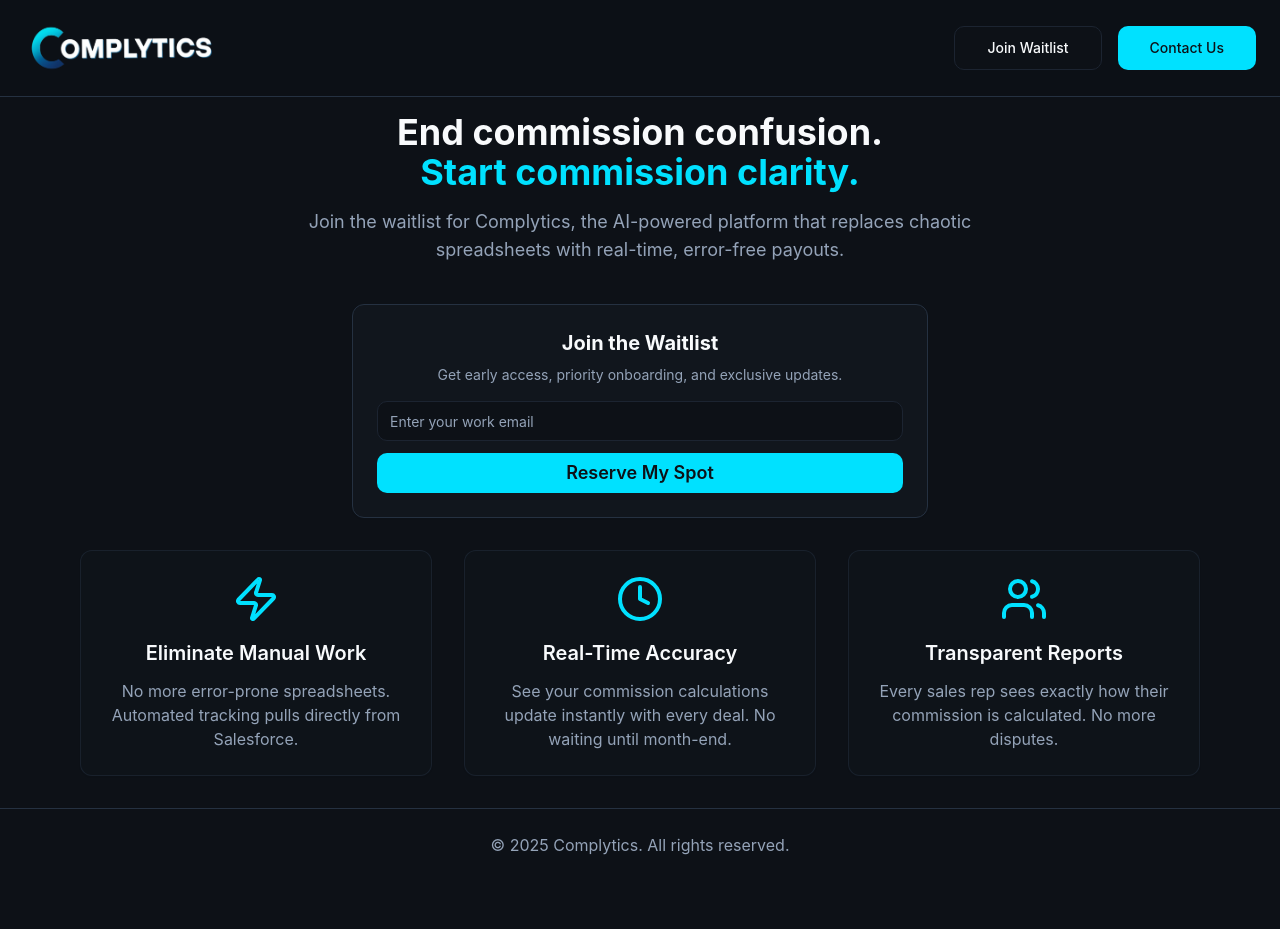
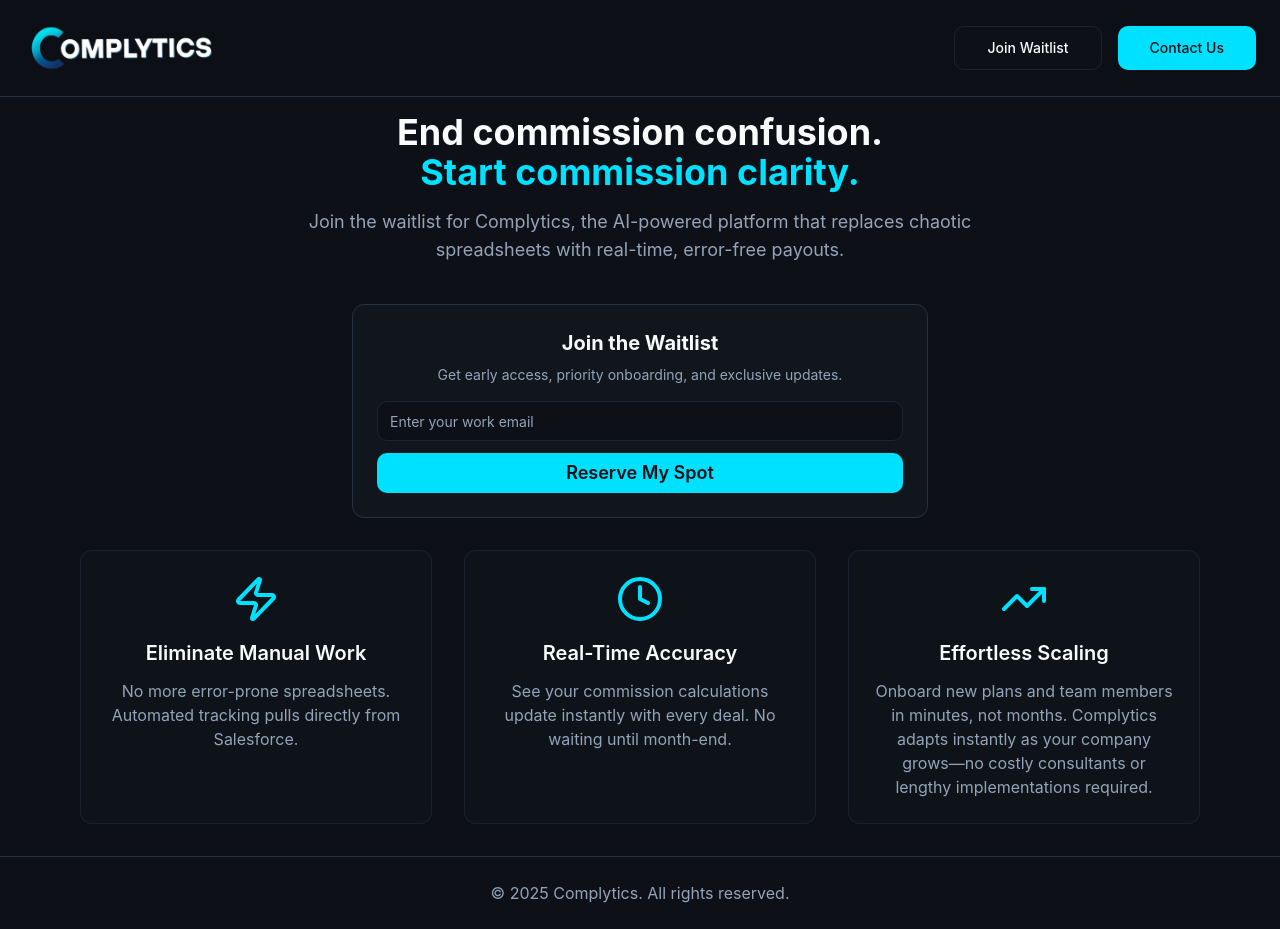
Before and after one commit to complytics-dev/complytics-ai-insights, a React (Vite) app: page /waitlist in a window 1280 px wide. Before the commit the page ends 881 px from the top, so only its background shows below. Built offline with nearby package versions, Linux system fonts and the light colour scheme; the HTML template or start-up script is replaced by a standard one.

Commit message:
Replace feature box content
Replaced the content of a feature box with new text.

```diff
--- a/src/pages/Waitlist.tsx
+++ b/src/pages/Waitlist.tsx
@@ -98,10 +98,10 @@ const Waitlist = () => {
 
             <Card className="bg-card/50 border-border/50">
               <CardContent className="p-6 text-center">
-                <Users className="h-12 w-12 text-primary mx-auto mb-4" />
-                <h3 className="text-xl font-semibold mb-3">Transparent Reports</h3>
+                <TrendingUp className="h-12 w-12 text-primary mx-auto mb-4" />
+                <h3 className="text-xl font-semibold mb-3">Effortless Scaling</h3>
                 <p className="text-muted-foreground">
-                  Every sales rep sees exactly how their commission is calculated. No more disputes.
+                  Onboard new plans and team members in minutes, not months. Complytics adapts instantly as your company grows—no costly consultants or lengthy implementations required.
                 </p>
               </CardContent>
             </Card>
```
